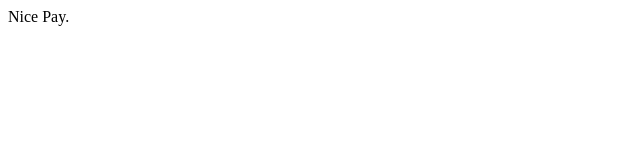
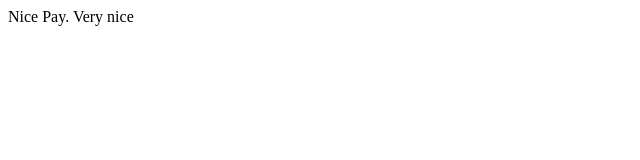
Before and after one commit to levova/test-jenkins, a plain HTML site: page index.html in a window 1280 px wide. Shown: the full height of the page, 0-640 px from the left. Drawn offline with Linux system fonts and the light colour scheme.

Commit message:
change index.html

```diff
--- a/index.html
+++ b/index.html
@@ -3,6 +3,6 @@
     <title>This is the title of the webpage!</title>
   </head>
   <body>
-    <p>Nice Pay.</p>
+    <p>Nice Pay. Very nice</p>
   </body>
 </html>
```
